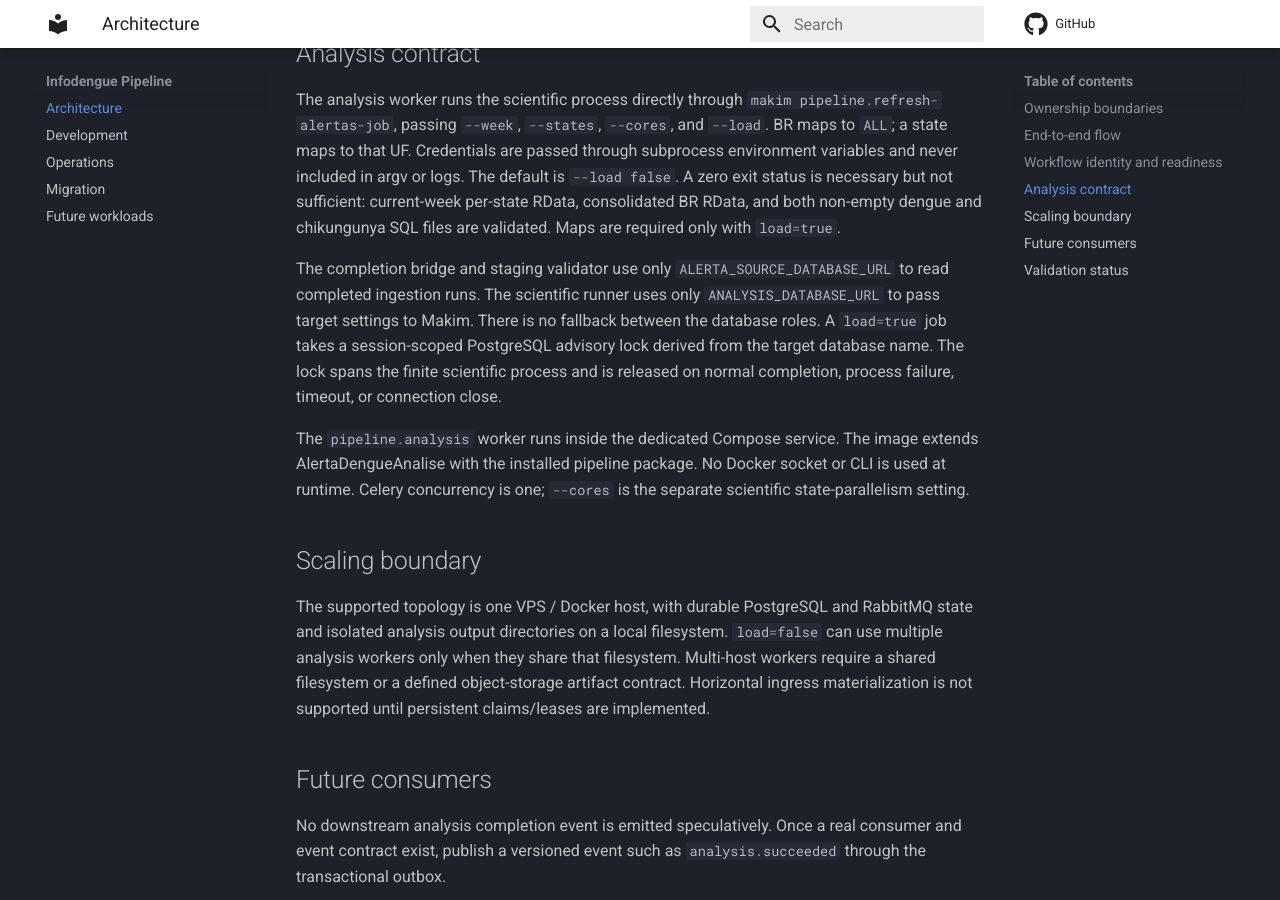
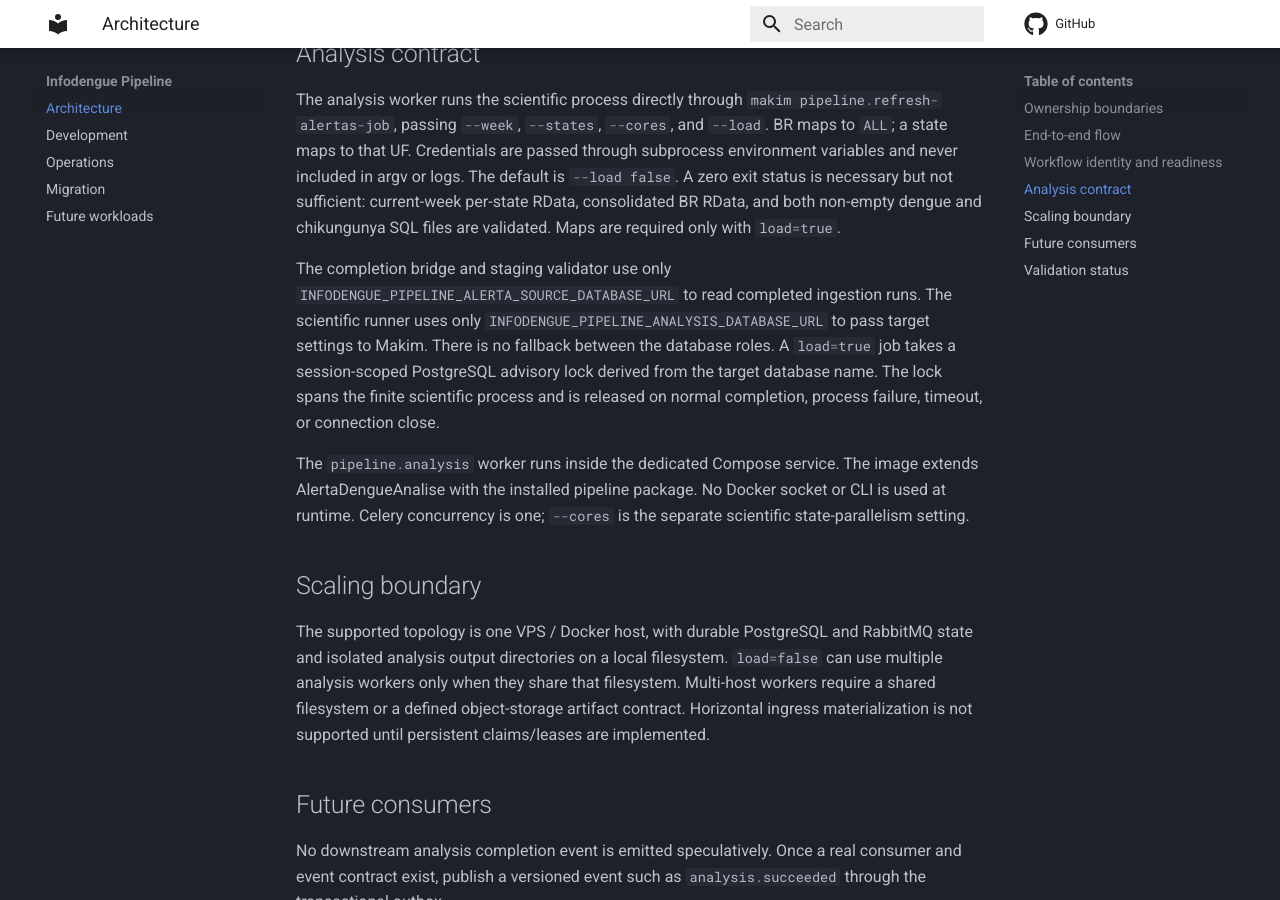
Before and after one commit to esloch/infodengue-pipeline, an MkDocs documentation site: the page built from docs/architecture.md, in a window 1280 px wide and 900 px high, scrolled down 1721 px. Built offline with MkDocs 1.6.1 and Material for MkDocs 9.7.7, drawn with Linux system fonts in a browser that asks for light colours; comment, search, counter and statistics services are not loaded.

Commit message:
fix: correct staging private env resolution

```diff
--- a/.makim.yaml
+++ b/.makim.yaml
@@ -41,6 +41,8 @@
       staging-config:
         help: Validate the staging topology using placeholders only
         run: >-
+          env PIPELINE_WORKER_ENV_FILE=../.env.staging.example
+          PIPELINE_ANALYSIS_ENV_FILE=../.env.staging.analysis.example
           docker compose --env-file .env.staging.example
           -f containers/compose-staging.yaml config --quiet
       up:
--- a/docs/architecture.md
+++ b/docs/architecture.md
@@ -87,8 +87,9 @@
 `load=true`.
 
 The completion bridge and staging validator use only
-`ALERTA_SOURCE_DATABASE_URL` to read completed ingestion runs. The scientific
-runner uses only `ANALYSIS_DATABASE_URL` to pass target settings to Makim.
+`INFODENGUE_PIPELINE_ALERTA_SOURCE_DATABASE_URL` to read completed ingestion
+runs. The scientific runner uses only
+`INFODENGUE_PIPELINE_ANALYSIS_DATABASE_URL` to pass target settings to Makim.
 There is no fallback between the database roles. A `load=true` job takes a
 session-scoped PostgreSQL advisory lock derived from the target database
 name. The lock spans the finite scientific process and is released on normal
```
Also changed, not shown: docs/operations.md (+2 -1 lines), 2 other files.
